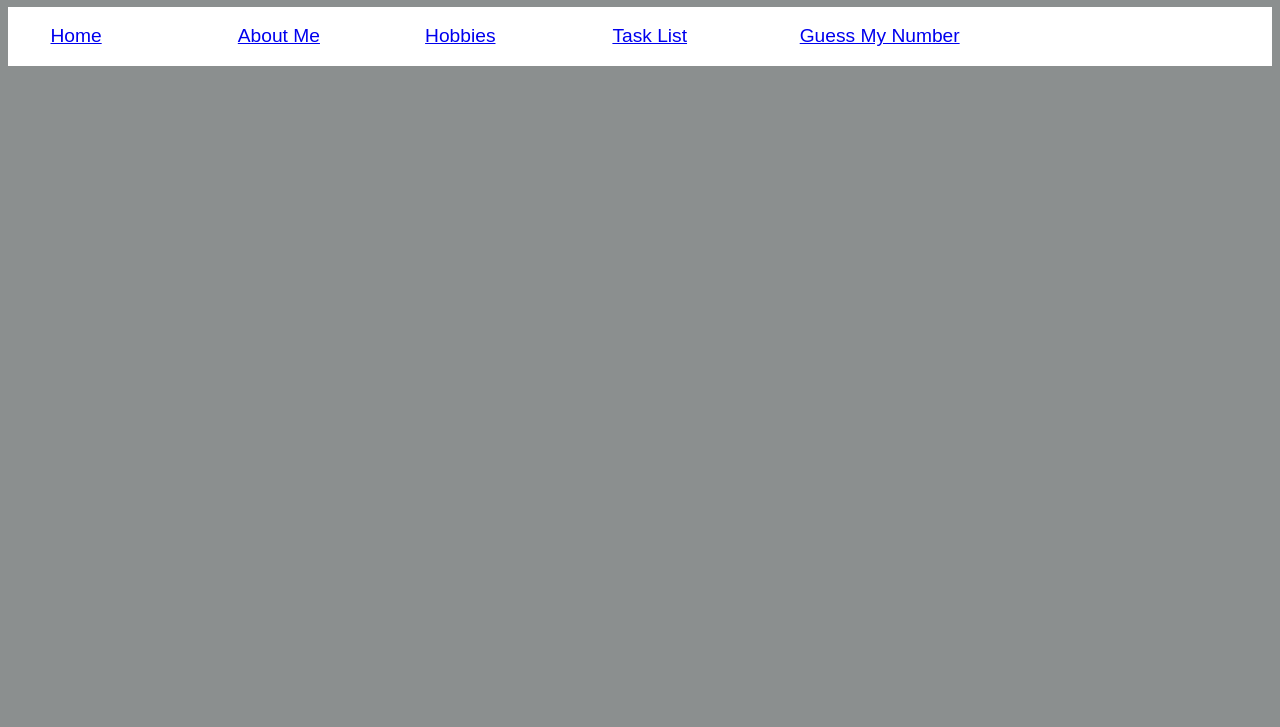
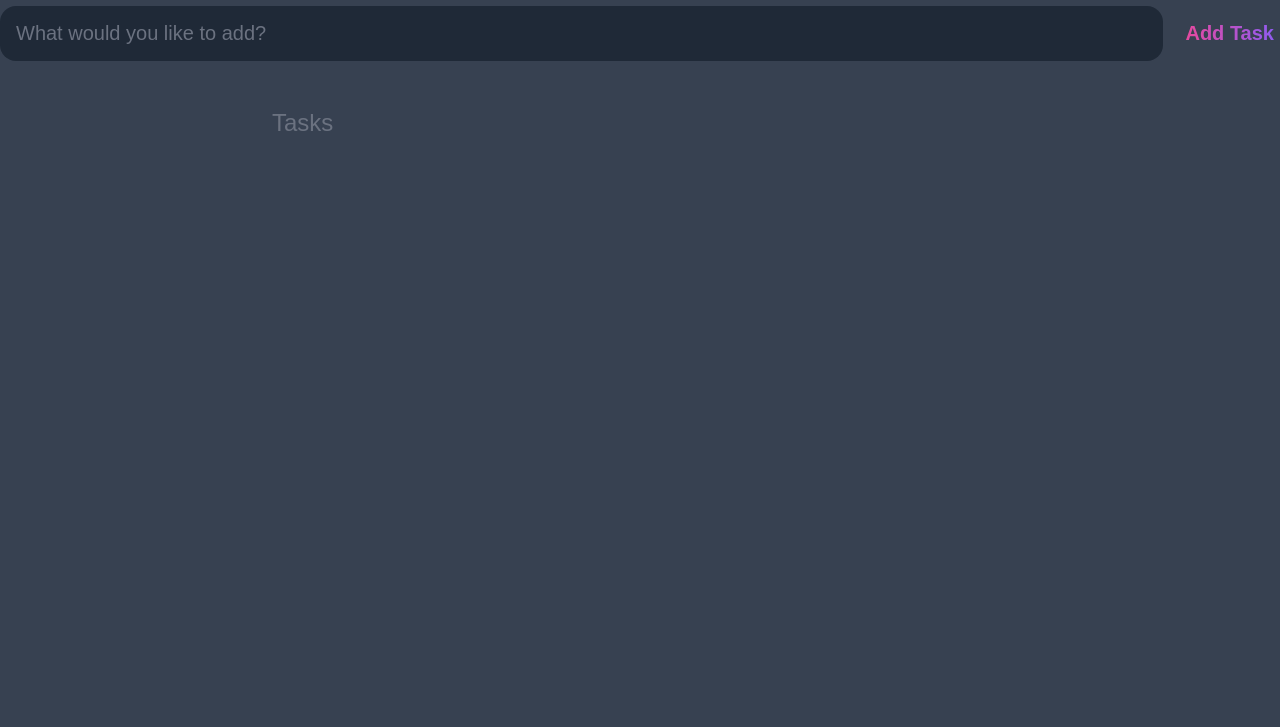
Before and after one commit to rs19955/Portfolio, a plain HTML site: page tasklist.html in a window 1280 px wide. Shown: the part 73-800 px from the top of the page. Drawn offline with Linux system fonts and the light colour scheme.

Commit message:
task list updates

```diff
--- a/tasklist.html
+++ b/tasklist.html
@@ -5,25 +5,42 @@
   <title> My Portfolio Test Page</title>
   <link rel="stylesheet" href="tasklist_style.css">
 </head>
+<header>
+  <h1>Task List</h1>
+</header>
 <body>
-<h1>Task List</h1>
-<nav>
-  <ul>
-    <li style="user-select: auto;">
-<a class="link_home" href="index.html">Home</a></li>
-<li style="user-select: auto;">
-<a class="link_aboutme" href="index.html#aboutme">About Me</a></li>
-<li style="user-select: auto;">
-<a class="link_home" href="index.html#myhobbies">Hobbies</a></li>
-<li style="user-select: auto;">
-<a class="link_tasklist" href="tasklist.html">Task List</a></li>
-<li style="user-select: auto;">
-  <a class="link_guessmynumber" href="guessmynumber.html" target="_blank">Guess My Number</a></li>
-</ul>
-</nav>
+<br>
+<form id="new-task-form">
+  <input
+    type="text"
+    id="new-task-input"
+    placeholder="What would you like to add?"/>
+  <input
+    type="submit"
+    id="new-task-submit"
+    value="Add Task"/>
+    </form>
+<main>
+  <section class="task-list">
+    <h2>Tasks</h2>
+    <!-- <div id="tasks">
+      <div class="content">
+        <input
+        type="text"
+        class="text"
+        value="My shiny task"
+        readonly
+        />
+      </div>
+      <div class="actions">
+        <button class="edit">Edit</button>
+        <button class="delete">Delete</button>
+      </div>
+    </div> -->
+  </section>
 
+</main>
 
-
-
+<script src="tasklist_script.js"></script>
 </body>
 </html>
--- a/tasklist_style.css
+++ b/tasklist_style.css
@@ -1,16 +1,157 @@
-body {color: white;
-background: rgb(139, 143, 143);
-font-family: sans-serif;}
+:root {
+  --dark: #374151;
+  --darker: #1F2937;
+  --darkest: #111827;
+  --gray: #6B7280;
+  --light: #eee;
+  --pink: #EC4899;
+  --purple: #8B5CF6;
 
-nav {
-  background-color: rgb(255, 255, 255);
-  padding: 2.5px;
 }
 
-nav ul li{
-  color: rgb(3, 3, 3);
-  font-family: Arial;
-  font-size: larger;
-  display: inline-flex;
-  width: 15%;
+* {
+  box-sizing: border-box;
+  margin: 0;
+  font-family: "Fira sans", sans-serif;
 }
+
+body {
+  display: flex;
+  flex-direction: column;
+  min-height: 100vh;
+  background: var(--dark);
+  color: #FFF;
+}
+
+header {
+  padding: 2rem 1 rem;
+  max-width: 800px;
+  width: 100%;
+  margin: 0 auto;
+}
+
+header h1 {
+  font-size: 2.5rem;
+  font-weight: 300;
+  color: var(--gray);
+  margin-bottom: 1rem;
+
+}
+
+#new-task-form {
+  display: flex;
+}
+
+input, button {
+  appearance: none;
+  border: none;
+  outline: none;
+  background: none;
+}
+
+#new-task-input {
+  flex: 1 1 0%;
+  background-color: var(--darker);
+  padding: 1rem;
+  border-radius: 1rem;
+  margin-right: 1rem;
+  color: var(--light);
+  font-size: 1.25rem;
+}
+
+#new-task-input::placeholder {
+  color: var(--gray);
+}
+
+#new-task-submit {
+  color: var(--pink);
+  font-size: 1.25rem;
+  font-weight: 700;
+  background-image: linear-gradient(to right, var(--pink), var(--purple));
+  -webkit-background-clip: text;
+  -webkit-text-fill-color: transparent;
+  cursor: pointer;
+  transition: 0.4s;
+}
+
+#new-task-submit:hover {
+  opacity: 0.8;
+}
+
+#new-task-submit:active {
+  opacity: 0.6;
+}
+
+main {
+  flex: 1 1 0%;
+  padding: 2rem 1rem;
+  max-width: 800px;
+  width: 100%;
+  margin: 0 auto;
+}
+
+.task-list {
+  padding: 1rem;
+}
+
+.task-list h2 {
+font-size: 1.5rem;
+font-weight: 300;
+color: var(--gray);
+margin-bottom: 1rem;
+}
+
+#tasks{
+  display: flex;
+  justify-content: space-between;
+  background-color: var(--darkest);
+  padding: 1rem;
+  border-radius: 1rem;
+  margin-bottom: 1rem;
+}
+
+#tasks .content .text{
+  color: var(--light);
+  font-size: 1.25rem;
+  width: 100%;
+  display: block;
+  transition: 0.4s;
+}
+
+#tasks .content .text:not(:read-only) {
+  color: var(--pink);
+}
+
+#tasks .actions {
+
+  display: flex;
+  margin: 0 -0.5rem;
+}
+
+#tasks .actions button {
+  cursor: pointer;
+  margin: 0 0.5rem;
+  font-size: 700;
+  text-transform: uppercase;
+  transition: 0.4s;
+}
+
+#tasks .actions button:hover {
+  opacity: 0.8;
+}
+
+#tasks .actions button:active {
+  opacity: 0.6;
+}
+
+#tasks .actions .edit {
+  background-image: linear-gradient(to right, var(--pink), var(--purple));
+  -webkit-background-clip: text;
+  -webkit-text-fill-color: transparent;
+  cursor: pointer;
+  transition: 0.4s;
+}
+
+#tasks .actions .delete {
+  color: crimson;
+}
```
